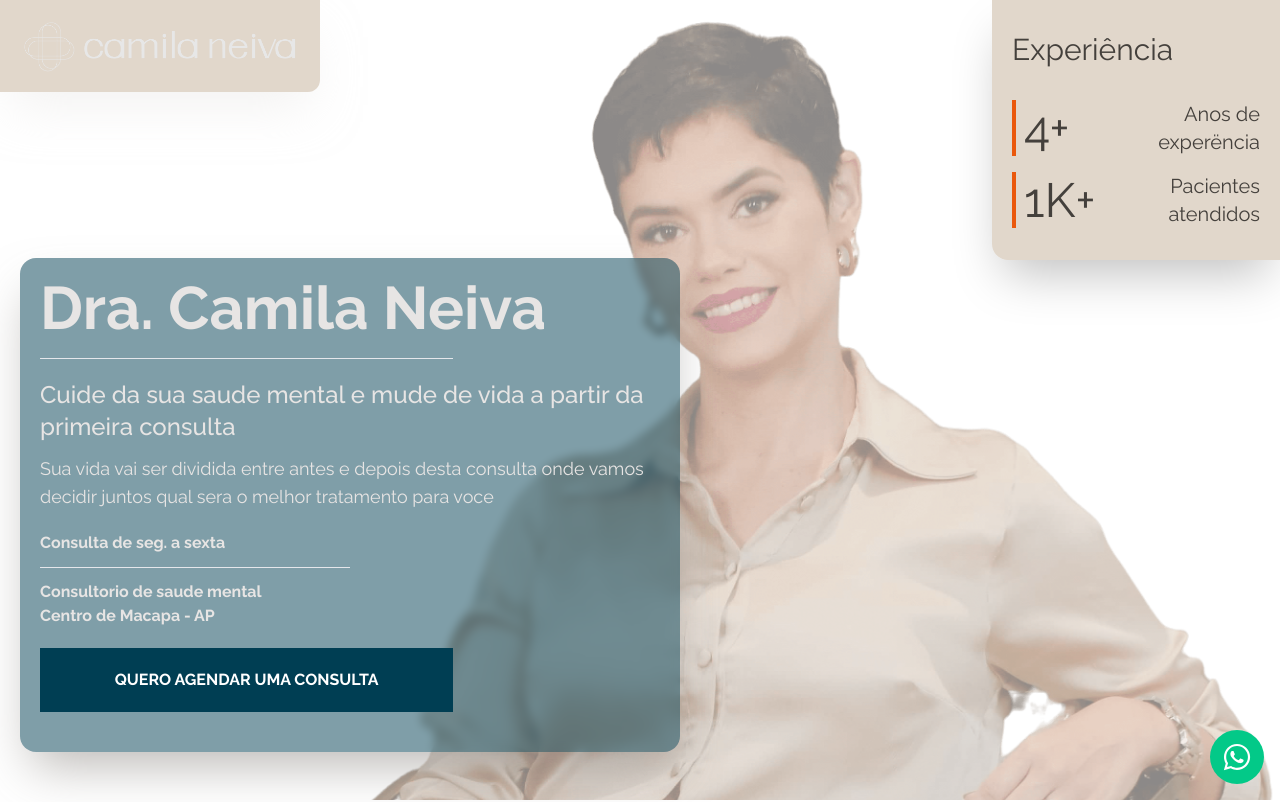
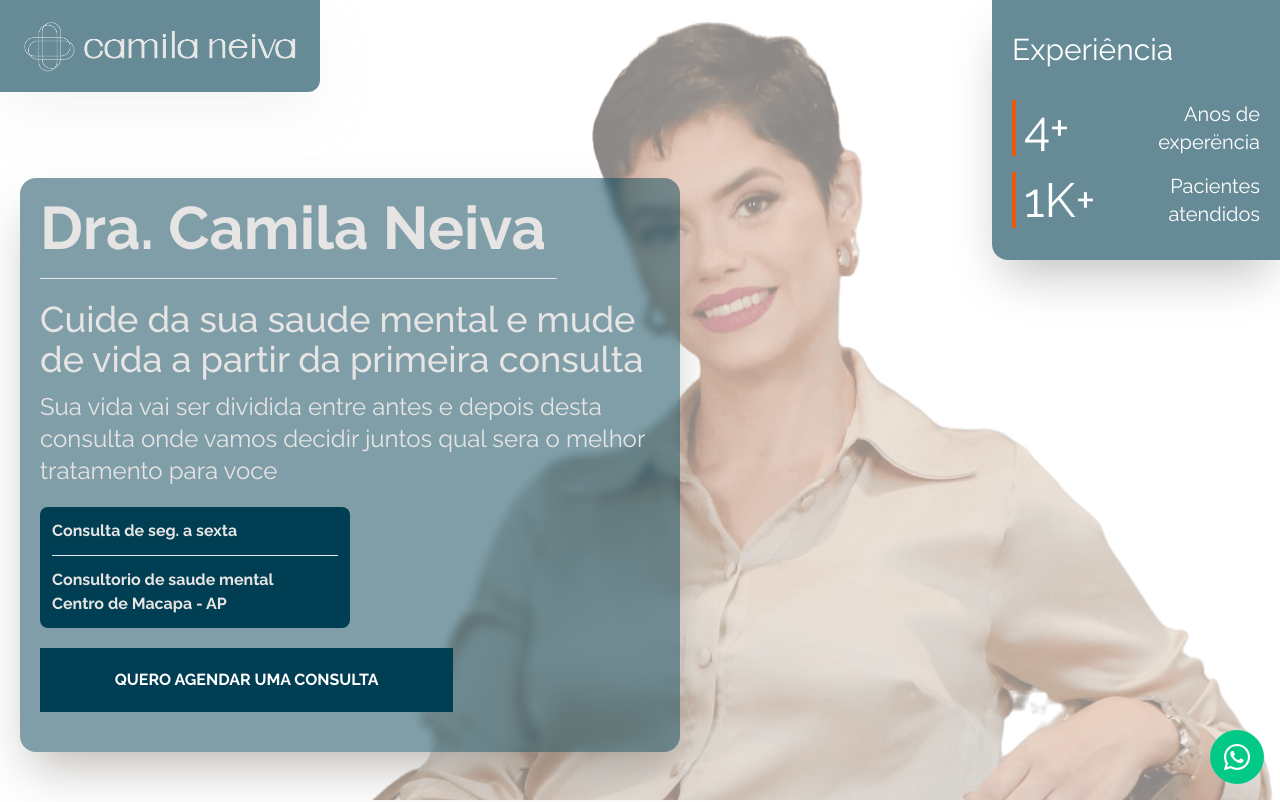
Before and after one commit to brunoprestesap/page-dra-camila, a React (Create React App) app: page / in a window 1280 px wide. Shown: the top 802 px of the page. Built offline with nearby package versions, Linux system fonts and the light colour scheme.

Commit message:
ajustes no hero

```diff
--- a/src/components/CardExperience.js
+++ b/src/components/CardExperience.js
@@ -2,17 +2,17 @@ import React from 'react'
 
 const CardExperience = () => {
   return (
-    <div className="w-full mx-auto group shadow-2xl rounded-bl-2xl transform duration-500 hover:-translate-y-2 bg-[#CDBCA8] bg-opacity-60 text-stone-700 p-4 lg:py-8 lg:px-5">
-        <h2 className='text-xl lg:text-3xl'>Experiência</h2>
+    <div className="w-full mx-auto group shadow-2xl rounded-bl-2xl transform duration-500 hover:-translate-y-2 bg-[#003E53] bg-opacity-60 text-stone-700 p-4 lg:py-8 lg:px-5">
+        <h2 className='text-white text-xl lg:text-3xl'>Experiência</h2>
 
         <div className='flex justify-between items-center mt-8 border-l-4 pl-2 border-l-orange-600'>
-            <h2 className='text-2xl lg:text-5xl'>4+</h2>
-            <h2 className='text-sm lg:text-xl text-right'>Anos de<br/>experëncia</h2>
+            <h2 className='text-white text-2xl lg:text-5xl'>4+</h2>
+            <h2 className='text-white text-sm lg:text-xl text-right'>Anos de<br/>experëncia</h2>
         </div>
 
         <div className='flex justify-between items-center mt-4 border-l-4 pl-2 border-l-orange-600'>
-            <h2 className='text-2xl lg:text-5xl'>1K+</h2>
-            <h2 className='text-sm lg:text-xl text-right'>Pacientes<br/>atendidos</h2>
+            <h2 className='text-white text-2xl lg:text-5xl'>1K+</h2>
+            <h2 className='text-white text-sm lg:text-xl text-right'>Pacientes<br/>atendidos</h2>
         </div>
 
     </div>
--- a/src/components/Hero.js
+++ b/src/components/Hero.js
@@ -13,7 +13,7 @@ function Hero({ color }) {
       ></img>
 
       <div className="w-full h-screen absolute top-0 left-0 md:bottom-4 bg-white/50">
-        <div className="invisible lg:visible absolute lg:top-0 lg:left-0 w-52 md:w-64 lg:w-80 p-5 lg:rounded-br-xl bg-[#CDBCA8] bg-opacity-60 shadow-2xl shadow-stone-200/50">
+        <div className="invisible lg:visible absolute lg:top-0 lg:left-0 w-52 md:w-64 lg:w-80 p-5 lg:rounded-br-xl bg-[#003E53] bg-opacity-60 shadow-2xl shadow-stone-200/50">
           <img src={imgLogo} alt="logomarca" />
         </div>
 
@@ -32,19 +32,19 @@ function Hero({ color }) {
             <h1 className="text-4xl lg:text-6xl font-bold text-stone-200">
               Dra. Camila Neiva
             </h1>
-            <hr className="w-4/6 text-white my-5" />
-            <h2 className="text-2xl font-medium text-stone-200">
+            <hr className="w-4/6 lg:w-5/6 text-white my-5" />
+            <h2 className="text-2xl lg:text-4xl font-medium text-stone-200">
               Cuide da sua saude mental e mude de vida a partir da primeira consulta
             </h2>
-            <h2 className="text-lg mt-3 text-stone-200">
+            <h2 className="text-lg lg:text-2xl mt-3 text-stone-200">
               Sua vida vai ser dividida entre antes e depois desta consulta onde vamos decidir juntos qual sera o melhor tratamento para voce
             </h2>
 
-            <div className="my-5">
+            <div className="my-5 bg-[#003E53] p-3 rounded-lg lg:w-3/6">
               <h2 className="text-stone-200 font-bold">
                 Consulta de seg. a sexta
               </h2>
-              <hr className="w-3/6 my-3 text-white" />
+              <hr className="w-full my-3 text-white" />
               <h2 className="text-stone-200 font-bold">
                 Consultorio de saude mental<br />Centro de Macapa - AP
               </h2>
```
